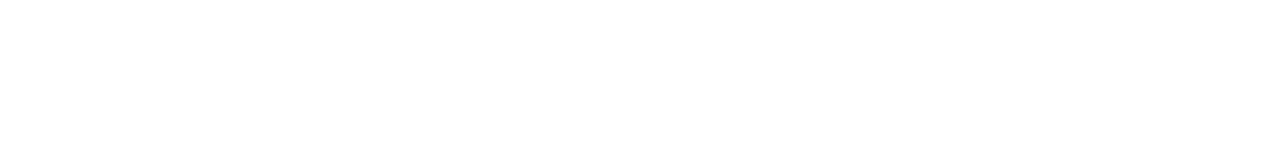
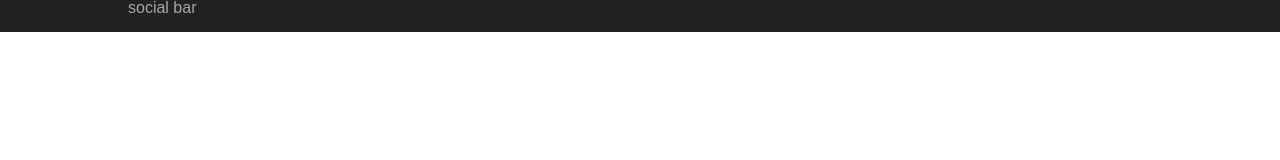
Before and after one commit to burnsvaughan/restaurant-website, a plain HTML site: page index.html in a window 1280 px wide. Drawn offline with Linux system fonts and the light colour scheme.

Commit message:
added background, css stylesheet, and wrapper container to the header section

```diff
--- /dev/null
+++ b/header-section.css
@@ -0,0 +1,12 @@
+
+.container {
+    background:#222222;
+}
+
+.social-bar {
+    width:80%;
+    height:4vh;
+    background:#222222;
+    color: #a6a6a6;
+    margin:0 auto;
+}
--- a/index.html
+++ b/index.html
@@ -3,20 +3,23 @@
     <meta charset="UTF-8">
     <meta name="viewport" content="width=device-width, initial-scale=1.0">
     <meta http-equiv="X-UA-Compatible" content="ie=edge">
+    <link rel="stylesheet" href="main.css">
     <title>Restaurant Title</title>
 </head>
 <body>
+
     <section id="header">
+            <div class="container">
             <div class="social-bar">
-
+                social bar
             </div>
             <div class="menu-bar">
 
             </div>
+            </div>
     </section>
-
 <div>
-
+</div>
 </div>
 </body>
 </html>
--- a/main.css
+++ b/main.css
@@ -1,3 +1,47 @@
-head {
-    background:red;
+@import url("header-section.css");
+
+html, body, div, span, applet, object, iframe,
+h1, h2, h3, h4, h5, h6, p, blockquote, pre,
+a, abbr, acronym, address, big, cite, code,
+del, dfn, em, img, ins, kbd, q, s, samp,
+small, strike, strong, sub, sup, tt, var,
+b, u, i, center,
+dl, dt, dd, ol, ul, li,
+fieldset, form, label, legend,
+table, caption, tbody, tfoot, thead, tr, th, td,
+article, aside, canvas, details, embed,
+figure, figcaption, footer, header, hgroup,
+menu, nav, output, ruby, section, summary,
+time, mark, audio, video {
+	margin: 0;
+	padding: 0;
+	border: 0;
+	font-size: 100%;
+	font: inherit;
+	vertical-align: baseline;
+  	font-family: 'Nunito', sans-serif;
+
 }
+/* HTML5 display-role reset for older browsers */
+article, aside, details, figcaption, figure,
+footer, header, hgroup, menu, nav, section {
+	display: block;
+}
+body {
+	line-height: 1;
+}
+ol, ul {
+	list-style: none;
+}
+blockquote, q {
+	quotes: none;
+}
+blockquote:before, blockquote:after,
+q:before, q:after {
+	content: '';
+	content: none;
+}
+table {
+	border-collapse: collapse;
+	border-spacing: 0;
+}
```
